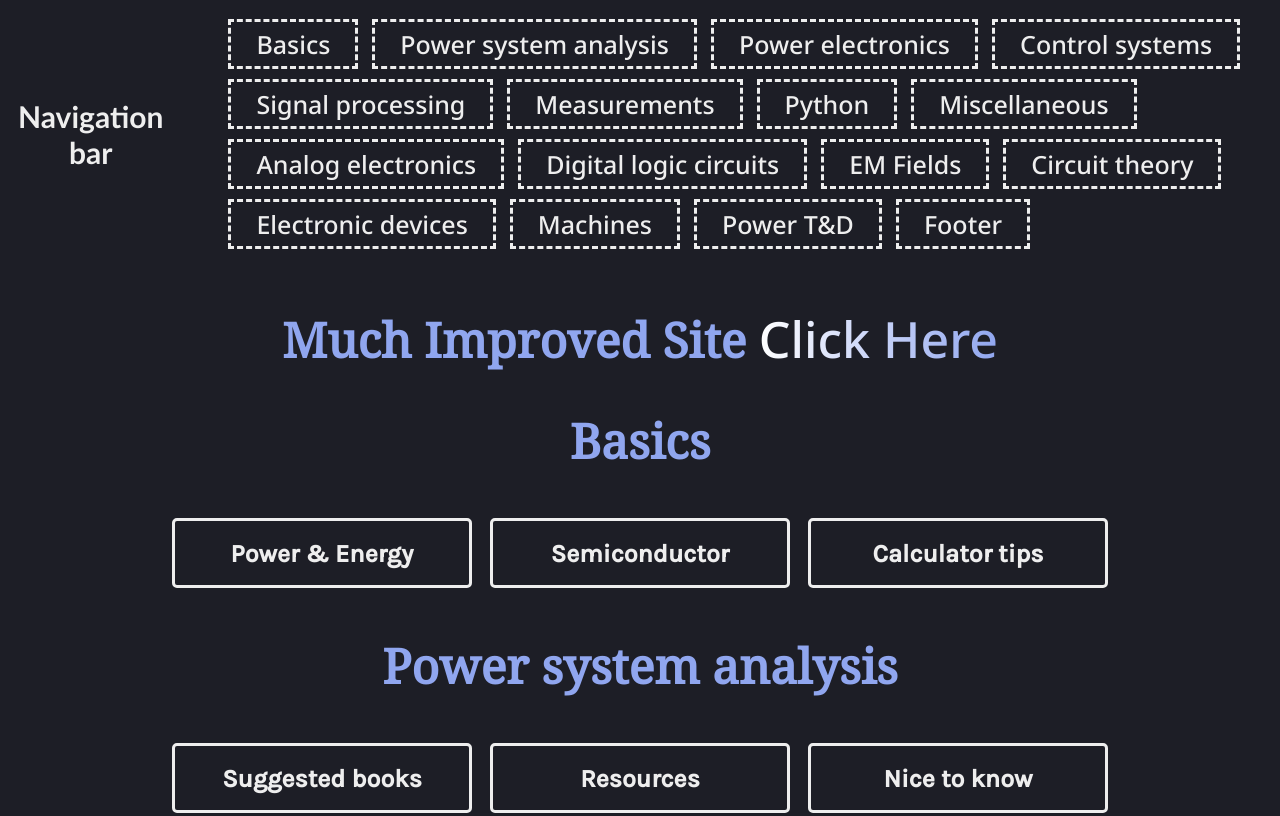
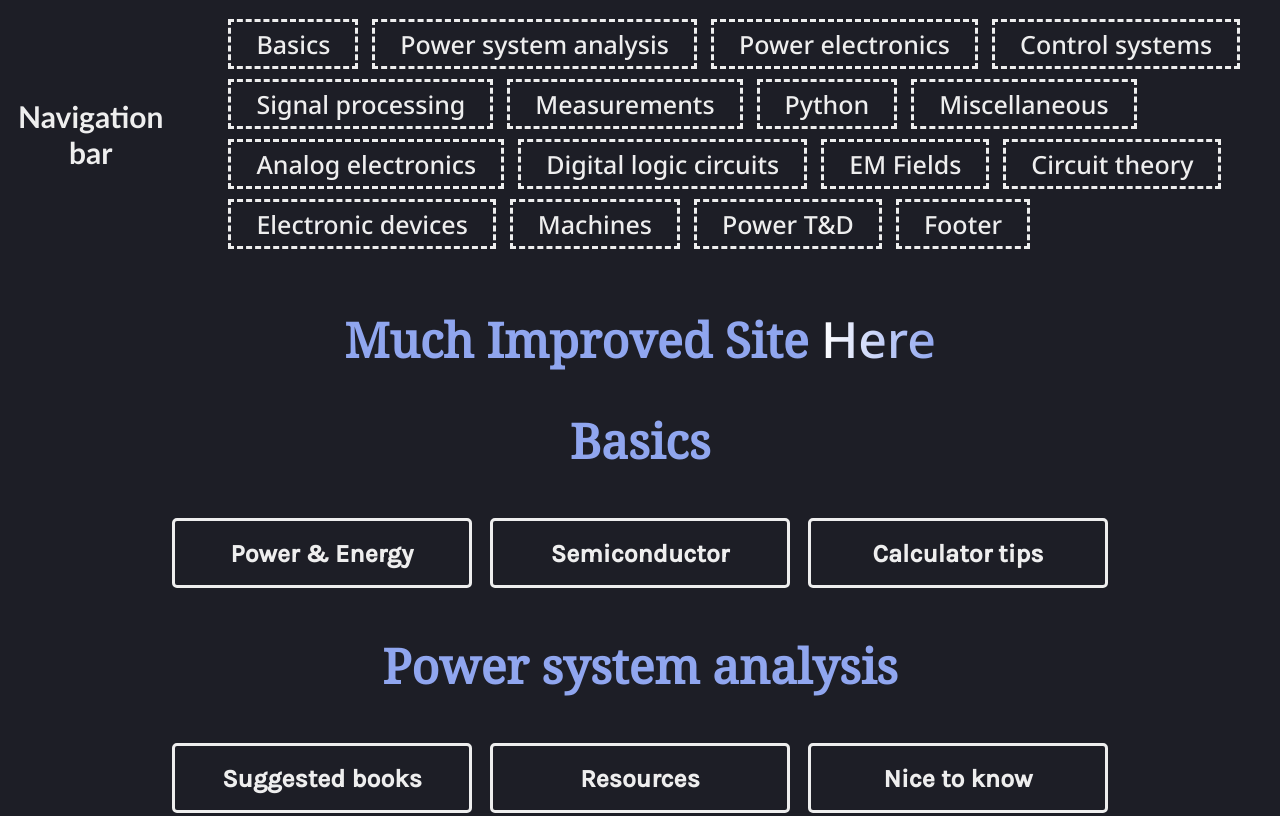
Before and after one commit to 200901002/ee, a plain HTML site: page index.html in a window 1280 px wide. Shown: the top 816 px of the page. Drawn offline with Linux system fonts and the light colour scheme.

Commit message:
Update index.html

```diff
--- a/index.html
+++ b/index.html
@@ -58,7 +58,7 @@
     <div class="relative">
 
         <center>
-           <h1>Much Improved Site <a class="grad" href="https://airgapflux.co.in/"> Click Here </a> </h1>
+           <h1>Much Improved Site <a class="grad" href="https://airgapflux.in/">Here </a> </h1>
 
         <h1 id="BAS">Basics</h1>
         <button onclick='window.location.href =  "https://200901002.github.io/ee/Basics/Power energy.html"' class="Bbuttons">Power & Energy</button>
```
